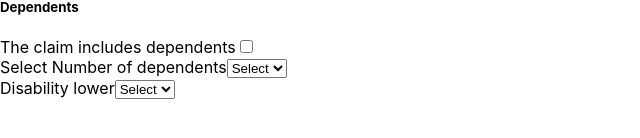
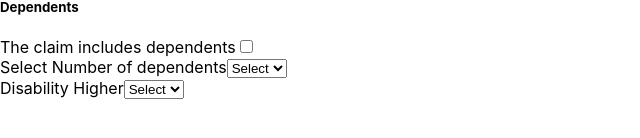
Before and after one commit to dnlstronge/pccalc, a React (Create React App) app: page / in a window 1280 px wide. Shown: the part 272-410 px from the top of the page, without its empty margins (0-640 px from the left). Built offline with nearby package versions, Linux system fonts and the light colour scheme.

Commit message:
[x] ammend naming

```diff
--- a/src/Components/Children/Children.js
+++ b/src/Components/Children/Children.js
@@ -32,8 +32,8 @@ export default function Children() {
                 <option value="10">10</option>
             </select>
             </label>
-            <label htmlFor="dlaL" className={classes.label}>Disability lower
-            <select onChange={handleHigher} id="dlaL" className={classes.select}>
+            <label htmlFor="dlaH" className={classes.label}>Disability Higher
+            <select onChange={handleHigher} id="dlaH" className={classes.select}>
                 <option value="0">Select</option>
                 <option value="0">0</option>
                 <option value="1">1</option>
```
